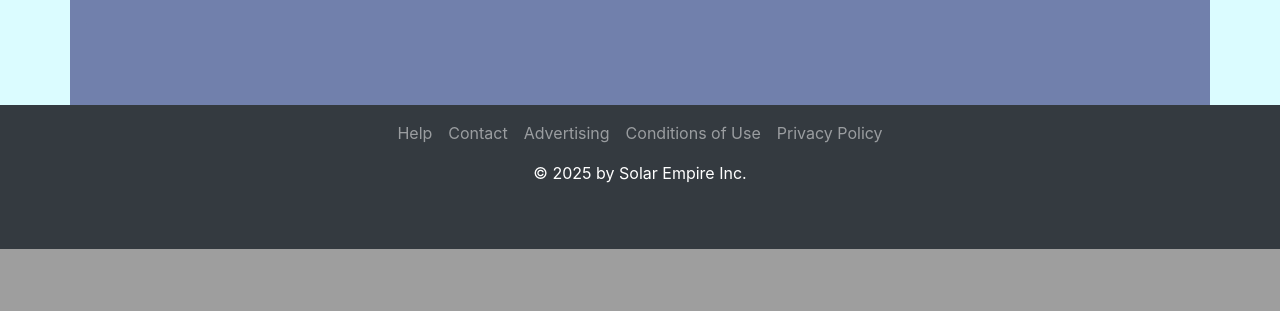
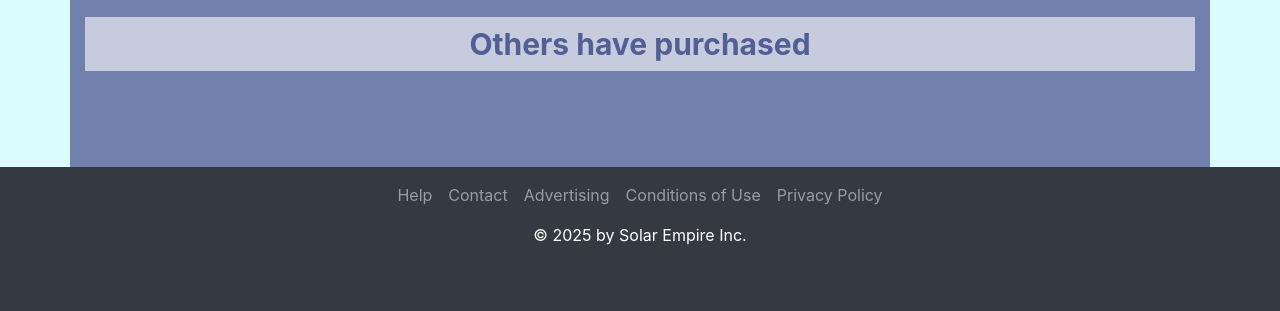
Before and after one commit to SunxWind/Voyage, a Django app: template viewer/templates/index.html in a window 1280 px wide. Shown: the part 2284-2595 px from the top of the page. Before the commit the page ends 2533 px from the top, so only its background shows below. Run offline with Django 3.2, Linux system fonts and the light colour scheme; the template is opened without the code that fills it, so the values that code supplies are empty; some libraries are stand-ins or nearby versions.

Commit message:
feature(HP.5.): added 5 last purchased trips to homepage

```diff
--- a/viewer/static/css/styles.css
+++ b/viewer/static/css/styles.css
@@ -110,6 +110,35 @@ h1 {
     text-shadow: black 0px 0 10px;
 }
 
+.recently-purchased-area-container {
+    display: flex;
+    justify-content: space-around;
+    align-items: center;
+}
+
+.recently-purchased-container {
+    display: flex;
+    background: pink;
+    height: 130px;
+    width: 200px;
+    justify-content: center;
+    align-items: center;
+    text-align: center;
+    background: white;
+    opacity: 0.6;
+}
+
+.recently-purchased-link {
+    font-size: 20;
+    font-weight: bold;
+    color: #3F4A86;
+}
+
+.recently-purchased-image {
+    width: 200px;
+    height: 100px;
+    object-fit: cover;
+}
 
 .countries-list-columns {
     width: 100%;
--- a/viewer/templates/index.html
+++ b/viewer/templates/index.html
@@ -204,7 +204,7 @@
          <div class="continent-image-area">
              <a href="{% url 'continent_trips' %}?continent=Antarctica" >
                   <img class="continent-image" src="viewer/static/images/Antarctica.jpg" alt="antarctica_image" >
-                    <div class="continent-title">Antarctica</div>
+                  <div class="continent-title">Antarctica</div>
              </a>
 
         </div>
@@ -218,4 +218,19 @@
 </div>
 
 
+<h3 style="text-align: center; background: white; opacity: 0.6; padding: 0.3em; font-size: 30; color: #3F4A86; font-weight: bold">Others have purchased</h3>
+<div class="recently-purchased-area-container">
+    {% for trip in recently_purchased_trips %}
+    <div class="recently-purchased-container">
+        <a class='recently-purchased-link' href="{% url 'trip_details' %}?trip={{ trip.trip.id }}">
+            <img class="recently-purchased-image" src="{{ trip.trip.image.url }}">
+            <div class="recently-purchased-text">{{ trip.trip.where_to.name }}</div>
+        </a>
+    </div>
+    {% endfor %}
+
+</div>
+
+
+
 {% endblock %}
--- a/viewer/views.py
+++ b/viewer/views.py
@@ -93,12 +93,18 @@ class IndexView(TemplateView):
         upcoming_cutof_date = datetime.now().date() + timedelta(days=30)
         upcoming_trips = Trip.objects.filter(departure_date__lte=upcoming_cutof_date)
 
+        recently_purchased_trips = PurchasedTrip.objects.order_by('-id')[:5]
+
+
         context = {
             'promoted_trips': promoted_trips,
             'three_trips': three_trips,
             'upcoming_trips': upcoming_trips,
+            'recently_purchased_trips': recently_purchased_trips,
         }
         return context
+
+
 
 
 
```
